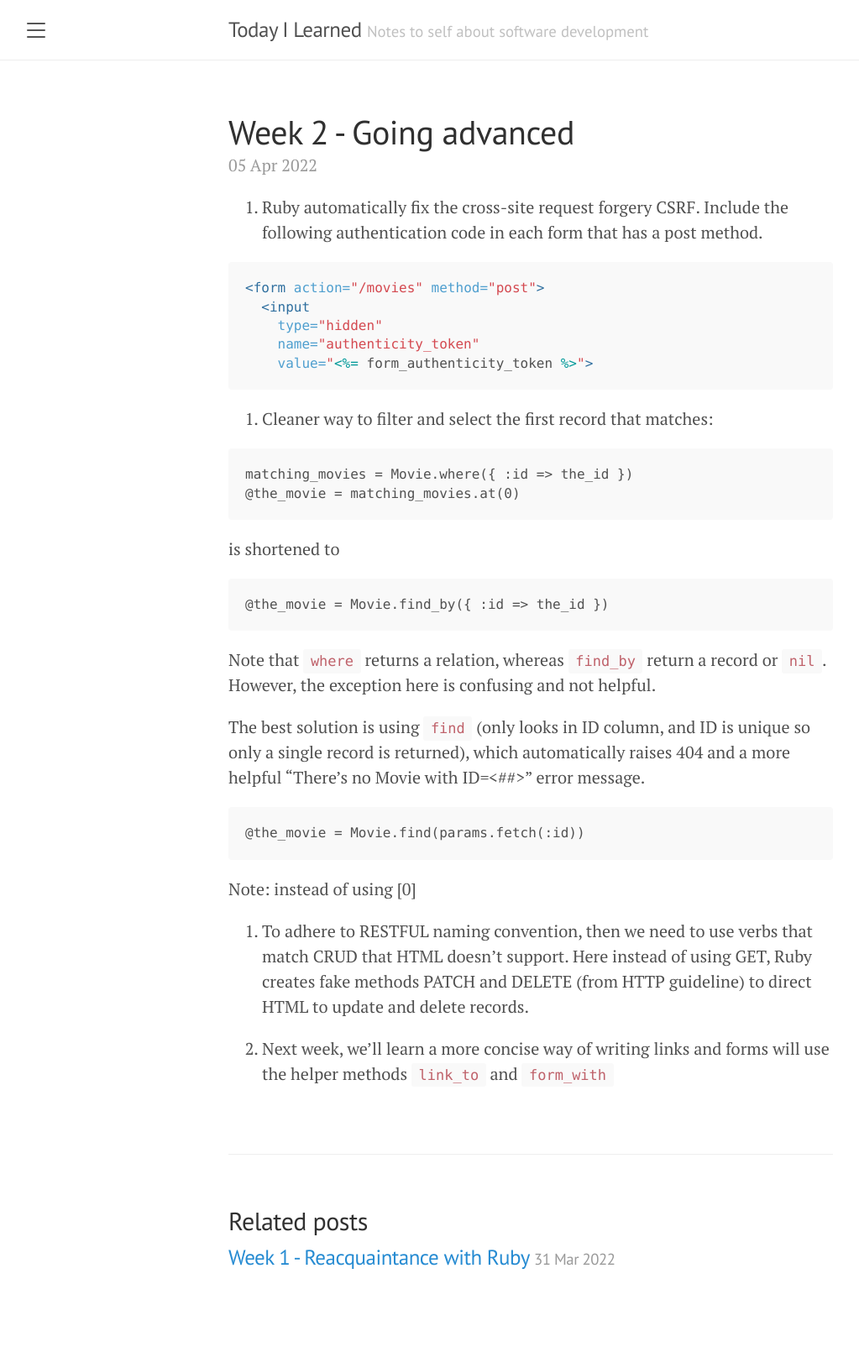
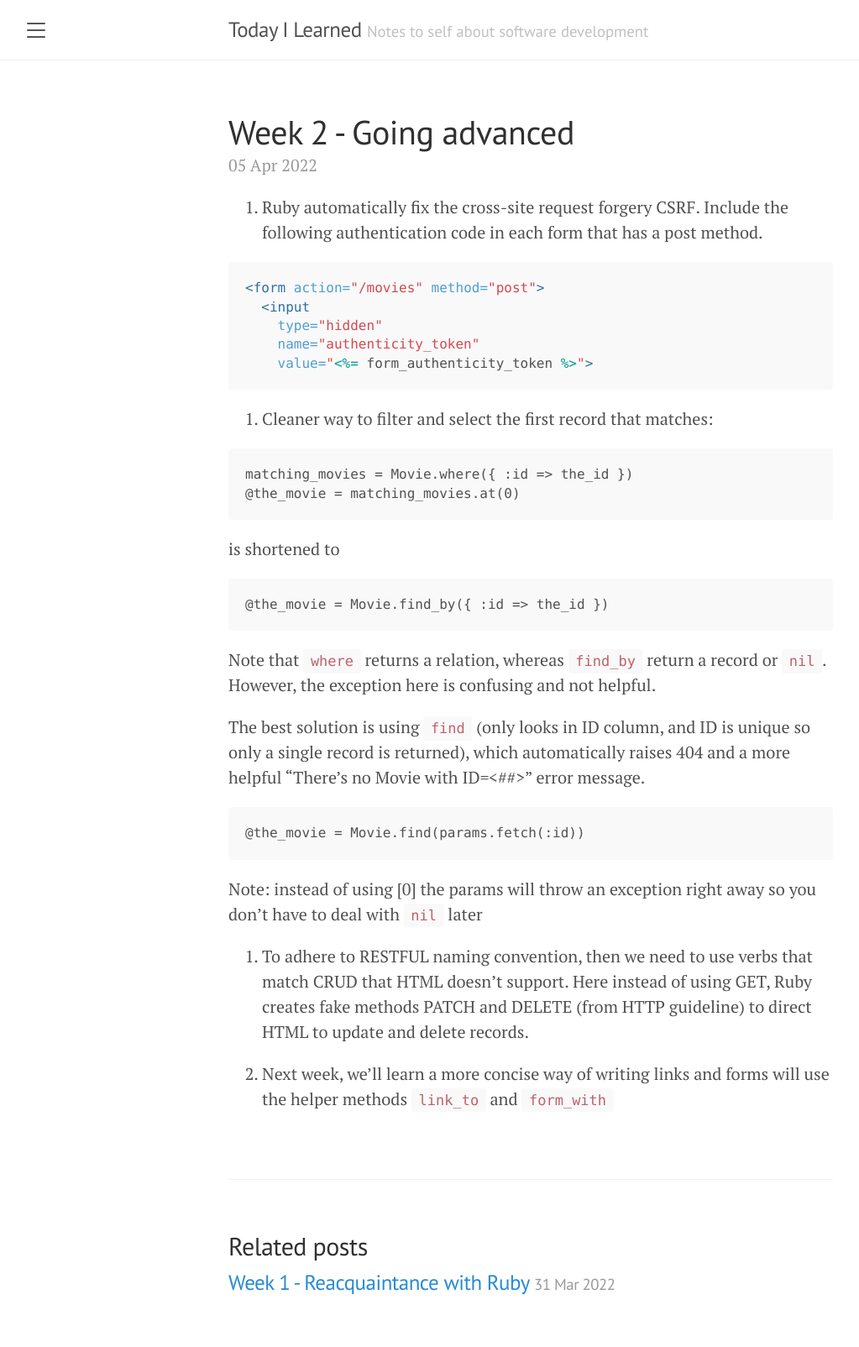
Before and after one commit to anhdao21/study_journal, a Jekyll site: the page built from _posts/2022-04-05-week-2-lessons.md, in a window 1280 px wide. Shown: the whole page at 84% size, without its empty margins (8-1031 px from the left). Built offline with Jekyll 4.4.1, drawn with Linux system fonts in a browser that asks for light colours; before the commit the page ends 1574 px from its top, so only the background shows below that.

Commit message:
Update 2022-04-05-week-2-lessons.md

````diff
--- a/_posts/2022-04-05-week-2-lessons.md
+++ b/_posts/2022-04-05-week-2-lessons.md
@@ -33,7 +33,7 @@ The best solution is using `find` (only looks in ID column, and ID is unique so
 @the_movie = Movie.find(params.fetch(:id))
 ```
 
-Note: instead of using [0]
+Note: instead of using [0] the params will throw an exception right away so you don't have to deal with `nil` later
 
 3. To adhere to RESTFUL naming convention, then we need to use verbs that match CRUD that HTML doesn't support. Here instead of using GET, Ruby creates fake methods PATCH and DELETE (from HTTP guideline) to direct HTML to update and delete records.
 
````
